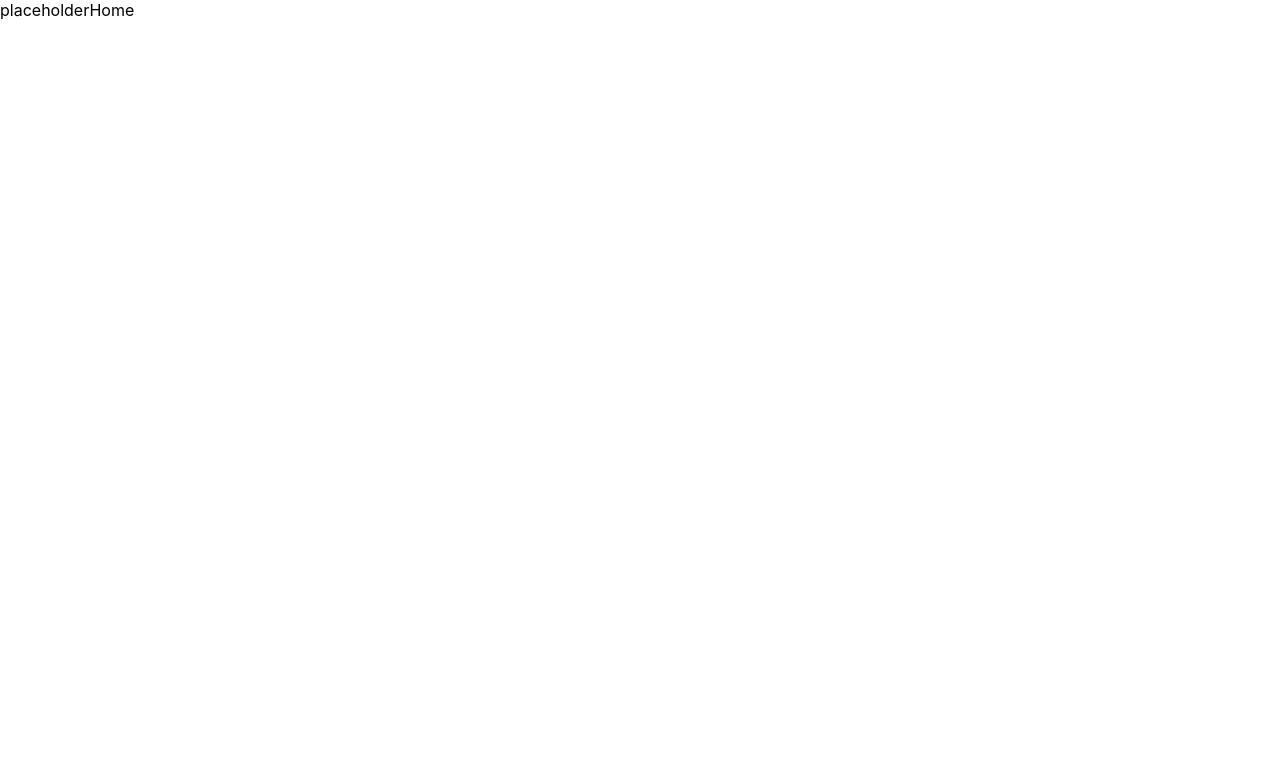
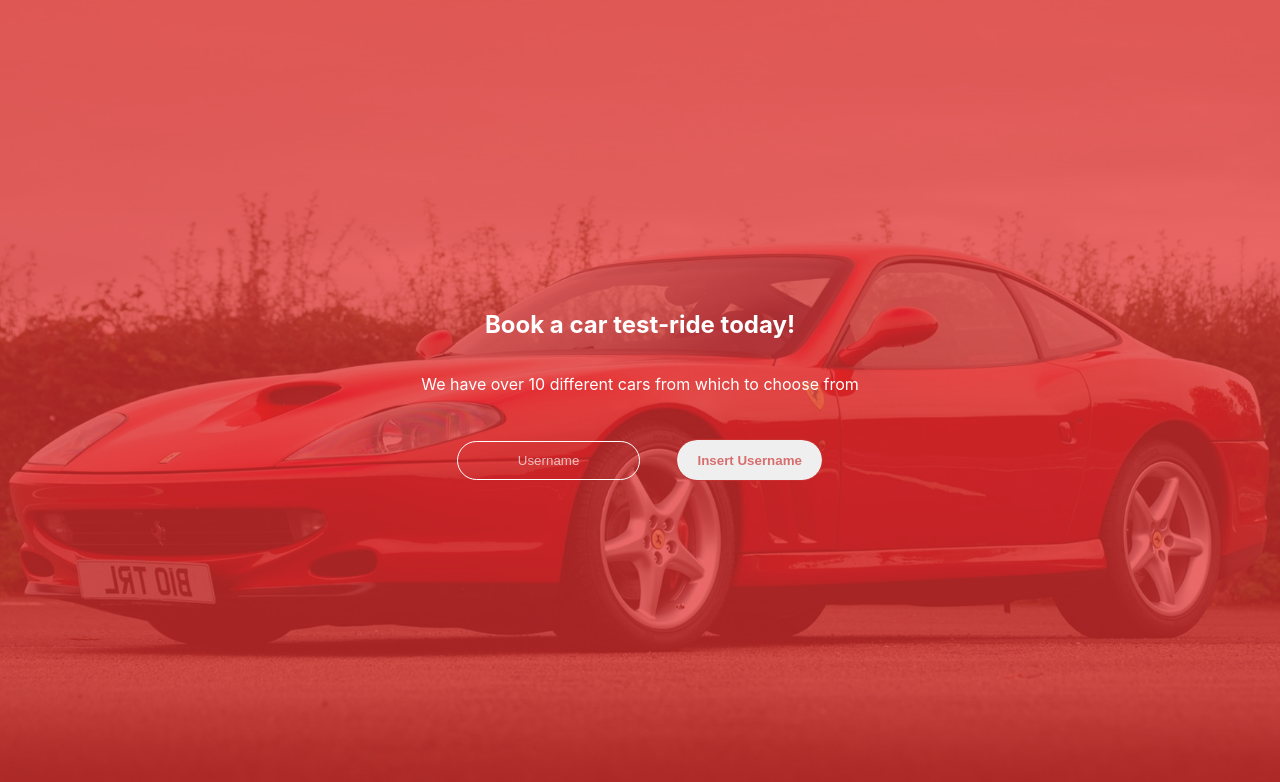
Before and after one commit to redwing555/final-capstone-frontend, a React (Create React App) app: page / in a window 1280 px wide. Shown: the top 782 px of the page. Built offline with nearby package versions, Linux system fonts and the light colour scheme.

Commit message:
Create Homepage component

```diff
--- a/src/App.js
+++ b/src/App.js
@@ -3,30 +3,53 @@ import {
   BrowserRouter as Router, Routes, Route, Navigate,
 } from 'react-router-dom';
 import './App.css';
+import AuthComponent from './components/AuthComponent';
+
+import Homepage from './components/Homepage';
+import DisplayItems from './components/DisplayItems';
 
 const App = () => {
   const user = useSelector((state) => state.userReducer);
 
   const checkUser = () => {
     if (user !== '') {
-      return (
-        <>
-          <Route path="/addItem" element="placeholder" />
-          <Route path="/deleteItem" element="placeholder" />
-          <Route path="/displayItem" element="placeholder">
-            <Route path=":id" element="placeholder" />
-          </Route>
-        </>
-      );
+      return false;
     }
-    return <Route path="*" element={<Navigate to="/" />} />;
+    true
   };
 
   return (
     <Router>
       <Routes>
-        <Route path="/" element="placeholderHome" />
-        {checkUser()}
+        <Route path="/" element={<Homepage />} />
+        <Route path='/addItem'
+          element={
+            <AuthComponent>
+              'placeholder'
+            </AuthComponent>
+          }
+        />
+        <Route path='/deleteItem'
+          element={
+            <AuthComponent>
+              'placeholder'
+            </AuthComponent>
+          }
+        />
+        <Route path='/displayItems'
+          element={
+            <AuthComponent>
+              <DisplayItems />
+            </AuthComponent>
+          }>
+            <Route path=':id'
+              element = {
+                <AuthComponent>
+                  'placeholder id'
+                </AuthComponent>
+              }
+            />
+        </Route>
       </Routes>
     </Router>
   );
--- /dev/null
+++ b/src/assets/styles/Homepage.css
@@ -0,0 +1,79 @@
+.homepage-container {
+  height: 100vh;
+  width: 100vw;
+  display: flex;
+  flex-direction: column;
+  align-items: center;
+  justify-content: center;
+  background-image: url('../car.png');
+  background-size: cover;
+  background-repeat: no-repeat;
+  background-position: center;
+}
+
+.homepage-container h1,
+.homepage-container p {
+  color: white;
+}
+
+.homepage-container form {
+  display: flex;
+  gap: 3%;
+  width: 100%;
+  align-items: center;
+  justify-content: center;
+  height: 100px;
+}
+
+.homepage-container input,
+.homepage-container input:focus {
+  border-radius: 20px;
+  height: 35px;
+  border: none;
+  color: white;
+  text-align: center;
+  background-color: transparent;
+  outline: 1px solid white;
+}
+
+.homepage-container input:focus {
+  outline: 2px solid white;
+}
+
+.homepage-container input::placeholder {
+  color: rgba(255, 255, 255, 0.678);
+}
+
+.homepage-container button {
+  height: 40px;
+  align-self: center;
+  border-radius: 20px;
+  border: none;
+  color: rgba(204, 52, 52, 0.69);
+  font-weight: 700;
+  outline: 1px solid rgba(204, 52, 52, 0.69);
+  padding: 0 20px;
+}
+
+.homepage-container button {
+  height: 40px;
+  align-self: center;
+  border-radius: 20px;
+  border: none;
+  color: rgba(204, 52, 52, 0.69);
+  font-weight: 700;
+  outline: 1px solid rgba(204, 52, 52, 0.69);
+  padding: 0 20px;
+}
+
+.homepage-container button:hover {
+  height: 40px;
+  align-self: center;
+  border-radius: 20px;
+  border: none;
+  color: rgba(204, 52, 52, 0.69);
+  font-weight: 700;
+  outline: 1px solid rgba(204, 52, 52, 0.69);
+  padding: 0 20px;
+  transform: scale(102%);
+}
--- /dev/null
+++ b/src/components/AuthComponent.js
@@ -0,0 +1,20 @@
+import React from "react";
+import { useSelector } from "react-redux";
+import { BrowserRouter, Navigate, Route, Routes } from "react-router-dom";
+import Homepage from "./Homepage";
+
+const AuthComponent = (props) => {
+  const user = useSelector((state) => state.userReducer);
+
+  const isLoggedIn = () => {
+    if (user === "") {
+      return false
+    }
+    return true
+  }
+
+  return isLoggedIn() ? props.children : <Navigate to="/" />;
+}
+
+
+export default AuthComponent
--- /dev/null
+++ b/src/components/DisplayItems.js
@@ -0,0 +1,9 @@
+import React from "react";
+
+const DisplayItems = () => {
+  return (
+    <div>test</div>
+  )
+}
+
+export default DisplayItems
--- /dev/null
+++ b/src/components/Homepage.js
@@ -0,0 +1,43 @@
+import React from "react";
+import { useSelector } from "react-redux";
+import { useDispatch } from "react-redux";
+import { addUser } from "../redux/user/user";
+import {
+  useNavigate
+} from 'react-router-dom';
+import '../assets/styles/Homepage.css';
+
+const Homepage = () => {
+  const dispatch = useDispatch();
+  const navigate = useNavigate();
+  const user = useSelector((state) => state.userReducer);
+  const dispatchUsername = (e) => {
+    e.preventDefault()
+    const name = e.target.name.value;
+    dispatch(addUser(name))
+    console.log(user !== "")
+    checkUser()
+    navigate('/displayItems')
+  }
+  const checkUser = () => {
+    if (user !== "") {
+      navigate('/displayItems')
+    }
+  }
+  return (
+    <>
+      <section className="homepage-container">
+        <h1>Book a car test-ride today!</h1>
+        <p>We have over 10 different cars from which to choose from</p>
+        <form onSubmit={dispatchUsername} action="#">
+          <label htmlFor="name">
+            <input type="text" id="name" placeholder="Username" />
+          </label>
+          <button type="submit">Insert Username</button>
+        </form>
+      </section>
+    </>
+  )
+}
+
+export default Homepage
--- a/src/index.css
+++ b/src/index.css
@@ -1,5 +1,7 @@
 body {
   margin: 0;
+  padding: 0;
+  box-sizing: border-box;
   font-family:
     -apple-system,
     BlinkMacSystemFont,
```
Also changed, not shown: .eslintrc.json, src/assets/car.png (added).
